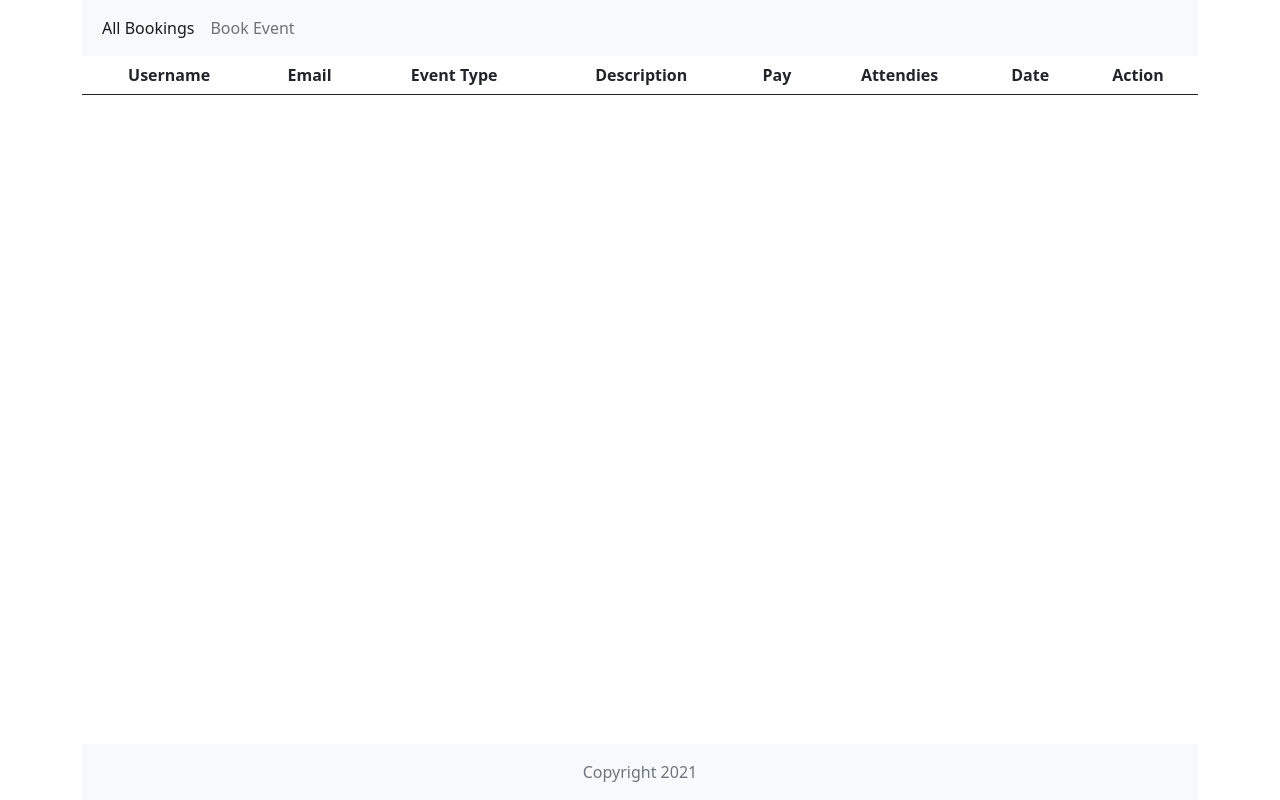
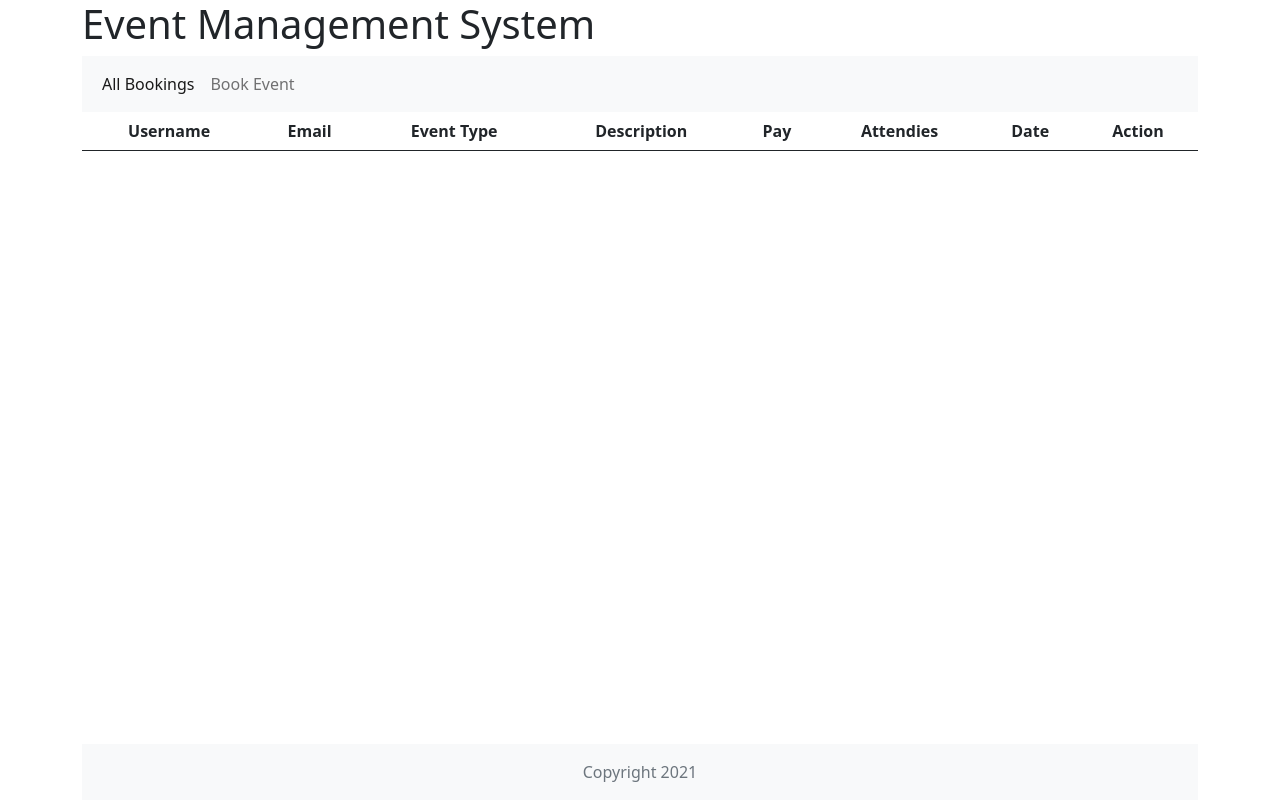
Before and after one commit to spachare91/Sagar-r-EventManagement, a plain HTML site: page index.html in a window 1280 px wide. Drawn offline with nearby package versions, Linux system fonts and the light colour scheme; no server answers.

Commit message:
second commit

```diff
--- a/index.html
+++ b/index.html
@@ -1,10 +1,11 @@
 <html>
 	<head>
-		<title>DMA Project</title>
+		<title>Event Management</title>
 		<link href="https://cdn.jsdelivr.net/npm/bootstrap@5.0.2/dist/css/bootstrap.min.css" rel="stylesheet" crossorigin="anonymous">
 		<script src="https://cdn.jsdelivr.net/npm/bootstrap@5.0.2/dist/js/bootstrap.bundle.min.js"crossorigin="anonymous"></script>
 	</head>
 	<body class="d-flex flex-column h-100 container">
+		<h1>Event Management System</h1>
 		<header>
 			<nav class="navbar navbar-expand-lg navbar-light bg-light">
 			  <div class="container-fluid">
```
